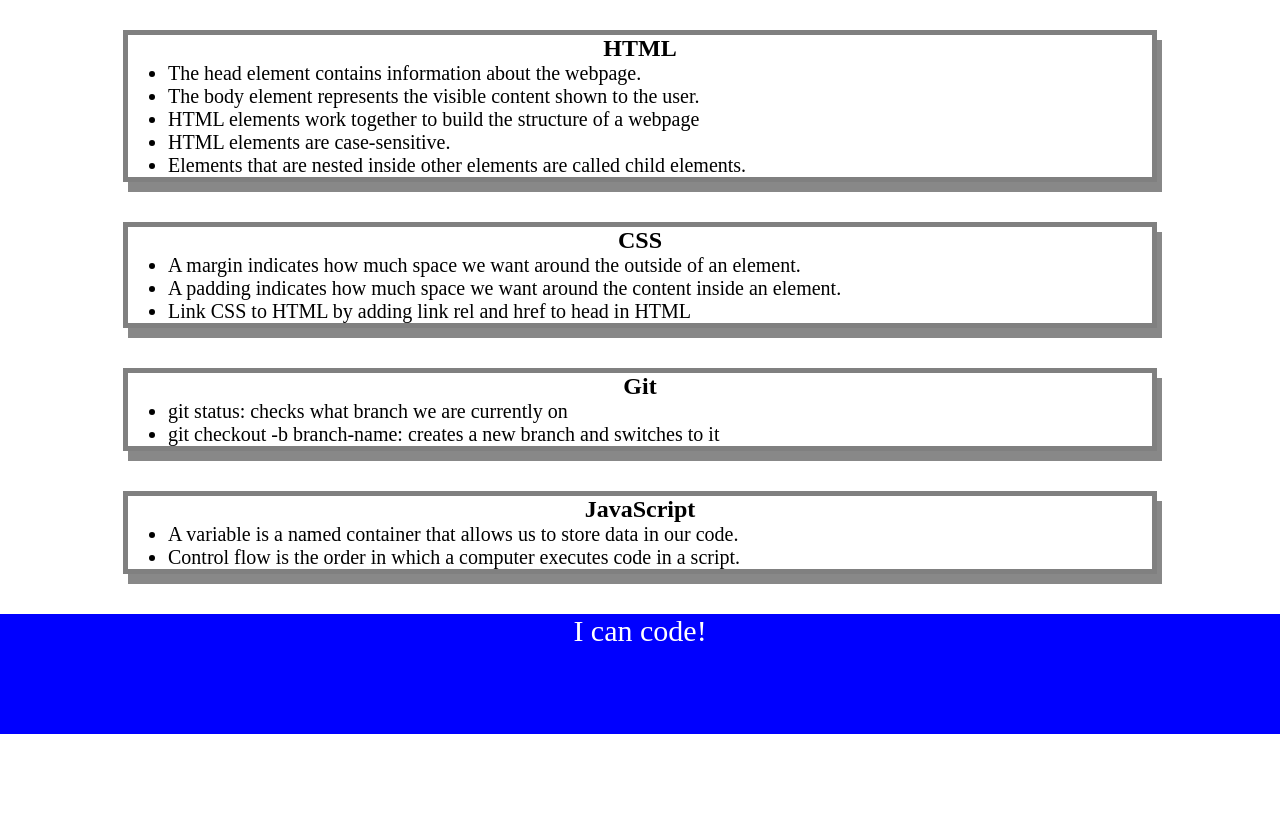
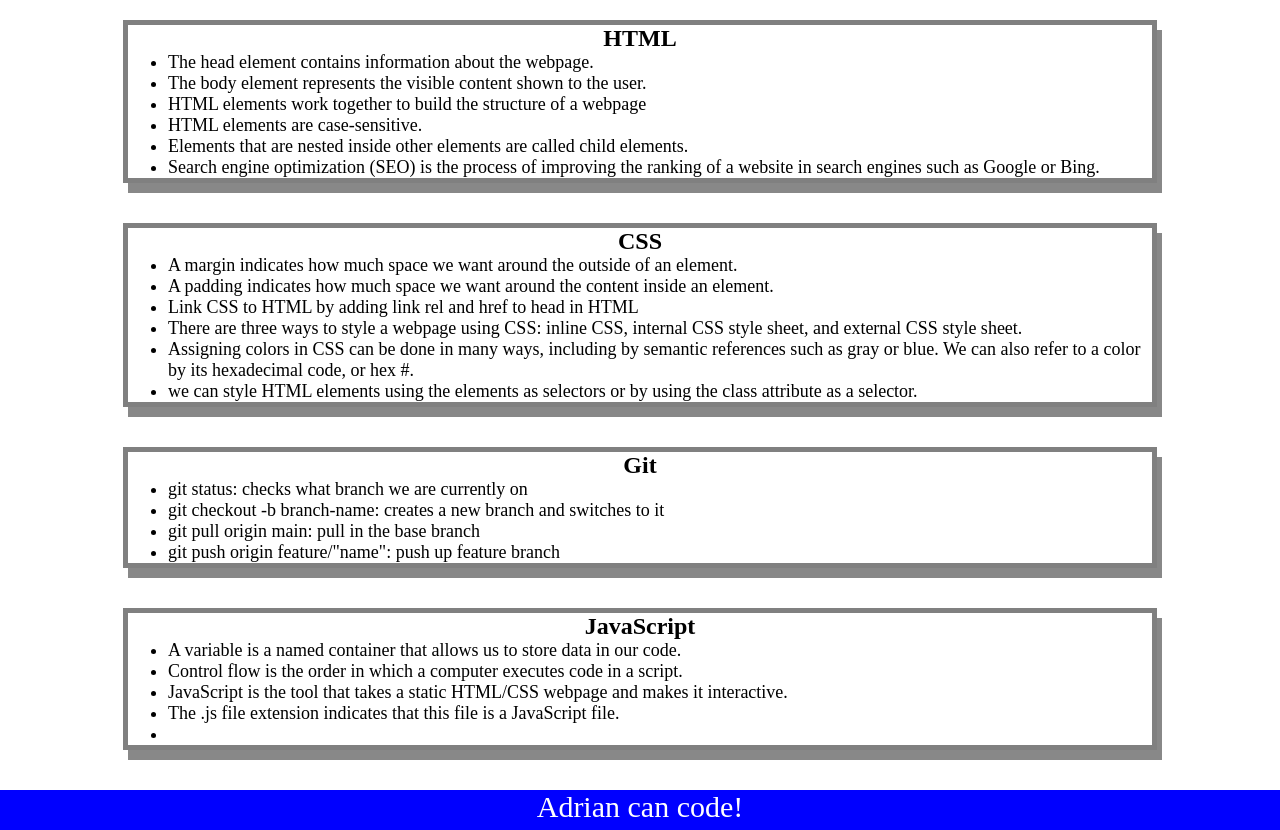
Before and after one commit to Adriantutuianu/prework-study-guide, a plain HTML site: page index.html in a window 1280 px wide. Shown: the part 130-960 px from the top of the page. Before the commit the page ends 864 px from the top, so only its background shows below. Drawn offline with Linux system fonts and the light colour scheme; a script that the page names is missing.

Commit message:
text added in html

```diff
--- a/assets/style.css
+++ b/assets/style.css
@@ -3,10 +3,16 @@
     padding: 0;
    }
 
-   header,
+   header {
+    width: 100%;
+    height: 110px;
+    background-color: blue;
+    color: white;
+   }
+
    footer {
     width: 100%;
-    height: 120px;
+    height: 40px;
     background-color: blue;
     color: white;
    }
@@ -18,15 +24,15 @@
 
    img {
     display: block;
-    height: 50px;
-    width: 50px;
+    height: 40px;
+    width: 40px;
     margin-left: auto;
     margin-right: auto;
    }
 
    ul {
     padding-left: 40px;
-    font-size: 20px;
+    font-size: 18px;
    }
 
    p {
--- a/index.html
+++ b/index.html
@@ -18,11 +18,12 @@
         <h2>HTML</h2>
         <ul>
           <li>The head element contains information about the webpage.</li>
-     <li>The body element represents the visible content shown to the user.</li>
-     <li>HTML elements work together to build the structure of a webpage</li>
-     <li>HTML elements are case-sensitive.</li>
-     <li>Elements that are nested inside other elements are called child elements.</li>
-    </ul>
+          <li>The body element represents the visible content shown to the user.</li>
+          <li>HTML elements work together to build the structure of a webpage</li>
+          <li>HTML elements are case-sensitive.</li>
+          <li>Elements that are nested inside other elements are called child elements.</li>
+          <li>Search engine optimization (SEO) is the process of improving the ranking of a website in search engines such as Google or Bing.</li>
+         </ul>
       </section>
 
       <section class="card" id="css-section">
@@ -31,6 +32,9 @@
           <li>A margin indicates how much space we want around the outside of an element.</li>
           <li>A padding indicates how much space we want around the content inside an element.</li>
           <li>Link CSS to HTML by adding link rel and href to head in HTML</li>
+          <li>There are three ways to style a webpage using CSS: inline CSS, internal CSS style sheet, and external CSS style sheet.</li>
+          <li>Assigning colors in CSS can be done in many ways, including by semantic references such as gray or blue. We can also refer to a color by its hexadecimal code, or hex #. </li>
+          <li>we can style HTML elements using the elements as selectors or by using the class attribute as a selector.</li>
         </ul>
       </section>
 
@@ -39,6 +43,8 @@
         <ul>
           <li>git status: checks what branch we are currently on</li>
           <li>git checkout -b branch-name: creates a new branch and switches to it</li>
+          <li>git pull origin main: pull in the base branch</li>
+          <li>git push origin feature/"name": push up feature branch</li>
         </ul>
       </section>
 
@@ -47,12 +53,16 @@
         <ul>
           <li>A variable is a named container that allows us to store data in our code.</li>
           <li>Control flow is the order in which a computer executes code in a script.</li>
+          <li>JavaScript is the tool that takes a static HTML/CSS webpage and makes it interactive.</li>
+          <li>The .js file extension indicates that this file is a JavaScript file.</li>
+          <li></li>
+
         </ul>
       </section>
     </main>
 
     <footer>
-      <p>I can code!</p>
+      <p>Adrian can code!</p>
     </footer>
     <script src="./assets/script.js"></script>
   </body>
```
